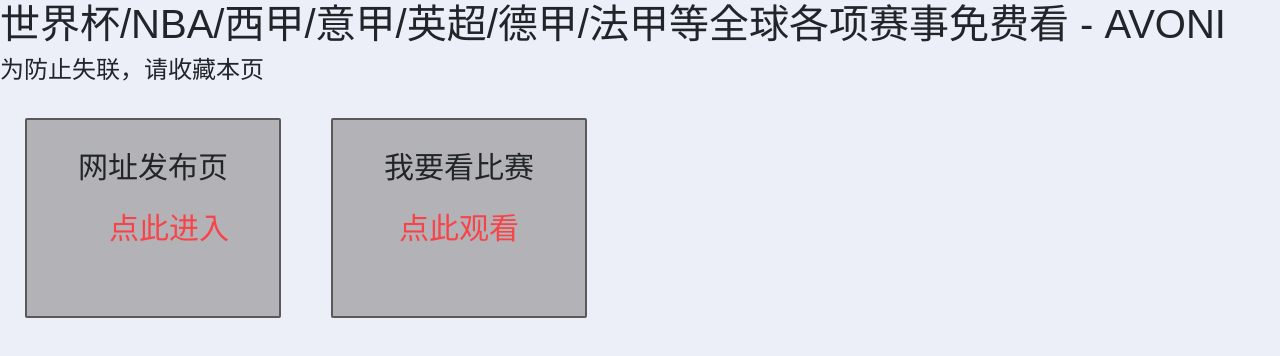
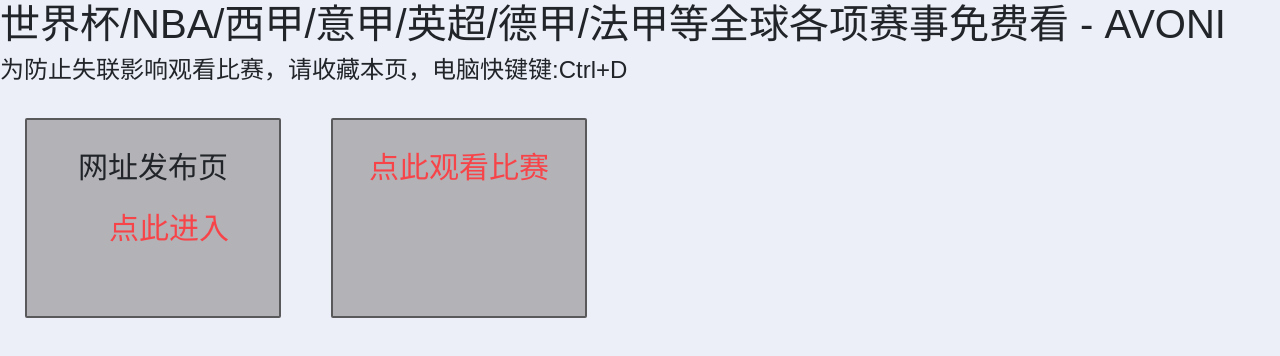
Before and after one commit to hzdu/avoni, a plain HTML site: page index.html in a window 1280 px wide. Drawn offline with nearby package versions, Linux system fonts and the light colour scheme.

Commit message:
update index.html

```diff
--- a/index.html
+++ b/index.html
@@ -58,7 +58,7 @@
 </head>
 <body>
     <h1>世界杯/NBA/西甲/意甲/英超/德甲/法甲等全球各项赛事免费看 - AVONI</h1>
-    <h4>为防止失联，请收藏本页</h4>
+    <h4>为防止失联影响观看比赛，请收藏本页，电脑快键键:Ctrl+D</h4>
     <div class="grid">
         <div class="grid-item"><p>网址发布页</p>
             <ul>
@@ -66,8 +66,7 @@
             </ul>
         </div>
         <div class="grid-item">
-            <p>我要看比赛</p>
-            <a target="_blank" href="http://avoni.co">点此观看</a>
+            <a target="_blank" href="http://avoni.co">点此观看比赛</a>
         </div>
         <!-- <div class="grid-item grid-item--height3"></div>
         <div class="grid-item grid-item--height2"></div>
```
